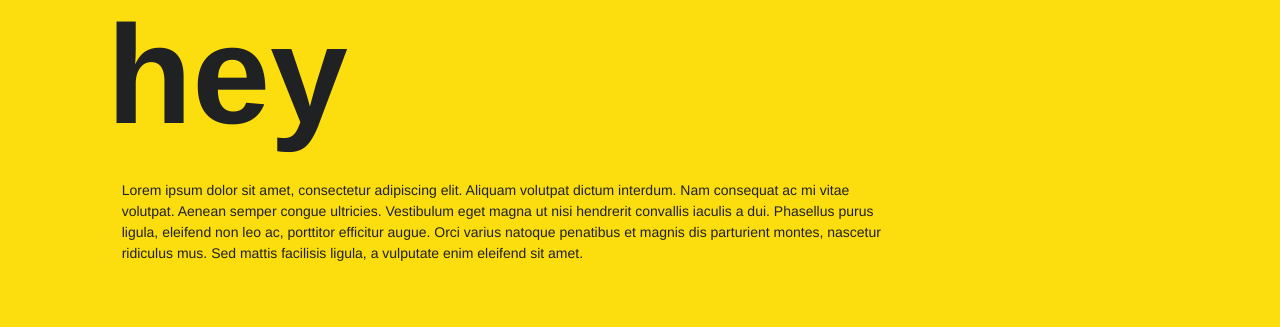
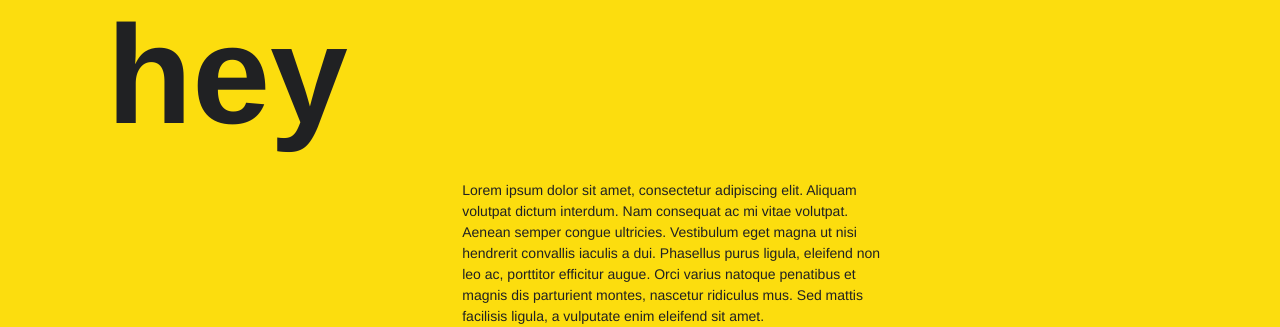
Before and after one commit to meowler/sandbox, a website: page src/index.html in a window 1280 px wide. Shown: the part 802-1129 px from the top of the page. Before the commit the page ends 1066 px from the top, so only its background shows below. Drawn offline with nearby package versions, Linux system fonts and the light colour scheme; files that its build step writes are made by us from their sources.

Commit message:
Change Bootstrap default offset style.
Replaced margin with padding. This avoids setting left and right margins that collapse.

```diff
--- a/src/scss/bootstrap/mixins/_grid-framework.scss
+++ b/src/scss/bootstrap/mixins/_grid-framework.scss
@@ -58,7 +58,7 @@
   }
   @if ($type == offset) {
     %col-#{$class}-offset-#{$index} {
-      margin-left: percentage(($index / $grid-columns));
+      padding-left: percentage(($index / $grid-columns));
     }
   }
 }
```
